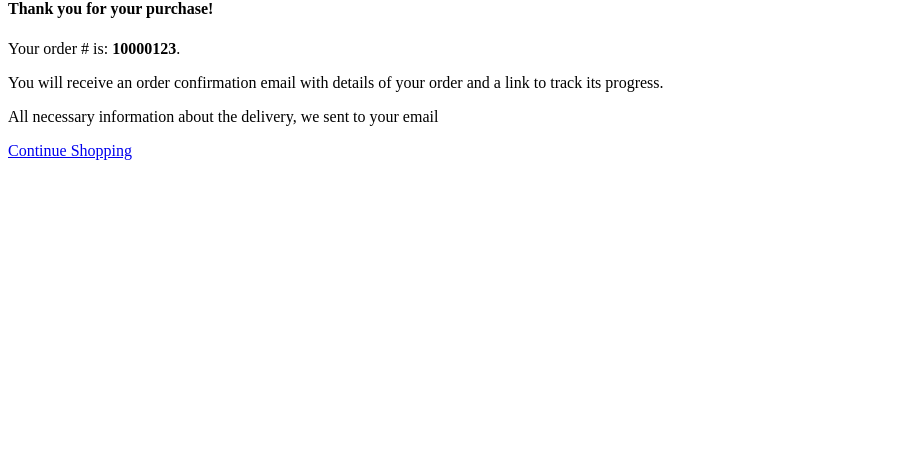
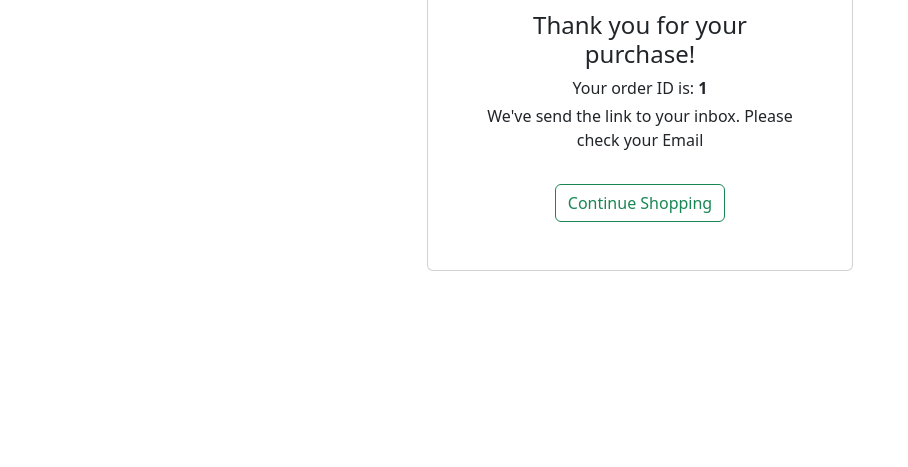
Before and after one commit to nguyenphihugn/PHP, a PHP site: page /app/payproducts/paid.php?order_id=1 in a window 1280 px wide. Shown: the part 333-800 px from the top of the page, without its empty margins (0-908 px from the left). Run offline with PHP 8.4, Linux system fonts and the light colour scheme.

Commit message:
Upload PaidMent Page

```diff
--- a/app/models/CartModel.php
+++ b/app/models/CartModel.php
@@ -134,7 +134,8 @@ class CartModel
 
                 header("Location: /chieu2-main/app/payproducts/paid.php?total_amount=$total_amount");
             } else {
-                echo "<h1>Đã đặt hàng xong. Mã đơn hàng của bạn là: " . $order_id . ". Vui lòng đợi shop liên hệ</h1>";
+                header("Location: /chieu2-main/app/payproducts/paid.php?order_id=$order_id");
+                //echo "<h1>Đã đặt hàng xong. Mã đơn hàng của bạn là: " . $order_id . ". Vui lòng đợi shop liên hệ</h1>";
             }
         } catch (PDOException $e) {
             $this->conn->rollBack();
--- a/app/payproducts/paid.php
+++ b/app/payproducts/paid.php
@@ -1,38 +1,36 @@
+<?php
+$order_id = $_GET['order_id'];
+?>
+
 <!DOCTYPE html>
 <html lang="en">
 
 <head>
     <meta charset="UTF-8">
+    <meta http-equiv="X-UA-Compatible" content="IE=edge">
     <meta name="viewport" content="width=device-width, initial-scale=1.0">
-    <title>Payment</title>
+    <title>Thank You For Purchasing</title>
+    <link href="https://cdn.jsdelivr.net/npm/bootstrap@5.2.0/dist/css/bootstrap.min.css" rel="stylesheet">
 </head>
 
 <body>
-    <div class="container checkout-success-content">
-        <div class="row">
-            <div class="col-12 col-sm-12 col-md-12 col-lg-12">
-                <div class="checkout-success-banner mb-4 mb-lg-5">
-                    <img class="blur-up lazyload" data-src="assets/images/checkout-success-banner.jpg" src="assets/images/checkout-success-banner.jpg" alt="Checkout Success Banner" />
-                </div>
+    <div class="vh-100 d-flex justify-content-center align-items-center">
+        <div class="card col-md-4 bg-white shadow-md p-5">
+            <div class="mb-4 text-center">
+                <svg xmlns="http://www.w3.org/2000/svg" class="text-success" width="75" height="75" fill="currentColor" class="bi bi-check-circle" viewBox="0 0 16 16">
+                    <path d="M8 15A7 7 0 1 1 8 1a7 7 0 0 1 0 14zm0 1A8 8 0 1 0 8 0a8 8 0 0 0 0 16z" />
+                    <path d="M10.97 4.97a.235.235 0 0 0-.02.022L7.477 9.417 5.384 7.323a.75.75 0 0 0-1.06 1.06L6.97 11.03a.75.75 0 0 0 1.079-.02l3.992-4.99a.75.75 0 0 0-1.071-1.05z" />
+                </svg>
+            </div>
+            <div class="text-center">
+                <h4 class="card-title">Thank you for your purchase!</h4>
+                <p class="card-text mb-1">Your order ID is:
+                    <b><?php echo $order_id; ?></b>
+                </p>
+                <p>We've send the link to your inbox. Please check your Email </p>
+                <a href="/chieu2-main" class="btn btn-outline-success mt-3">Continue Shopping</a>
             </div>
         </div>
-        <div class="row">
-            <div class="col-12 col-sm-12 col-md-12 col-lg-6">
-                <div class="card border-0 rounded-0">
-                    <div class="card-body text-center">
-                        <p class="checkout-success-icon"><i class="icon an an-check-square"></i></p>
-                        <h4 class="card-title">Thank you for your purchase!</h4>
-                        <p class="card-text mb-1">Your order # is: <b>10000123</b>.</p>
-                        <p class="card-text mb-1">You will receive an order confirmation email with details of your
-                            order and a link to track its progress.</p>
-                        <p class="card-text mb-1">All necessary information about the delivery, we sent to your email
-                        </p>
-                        <a href="index.html" class="btn btn-primary mt-3">Continue Shopping</a>
-                    </div>
-                </div>
-            </div>
-        </div>
-    </div>
 </body>
 
 </html>
```
